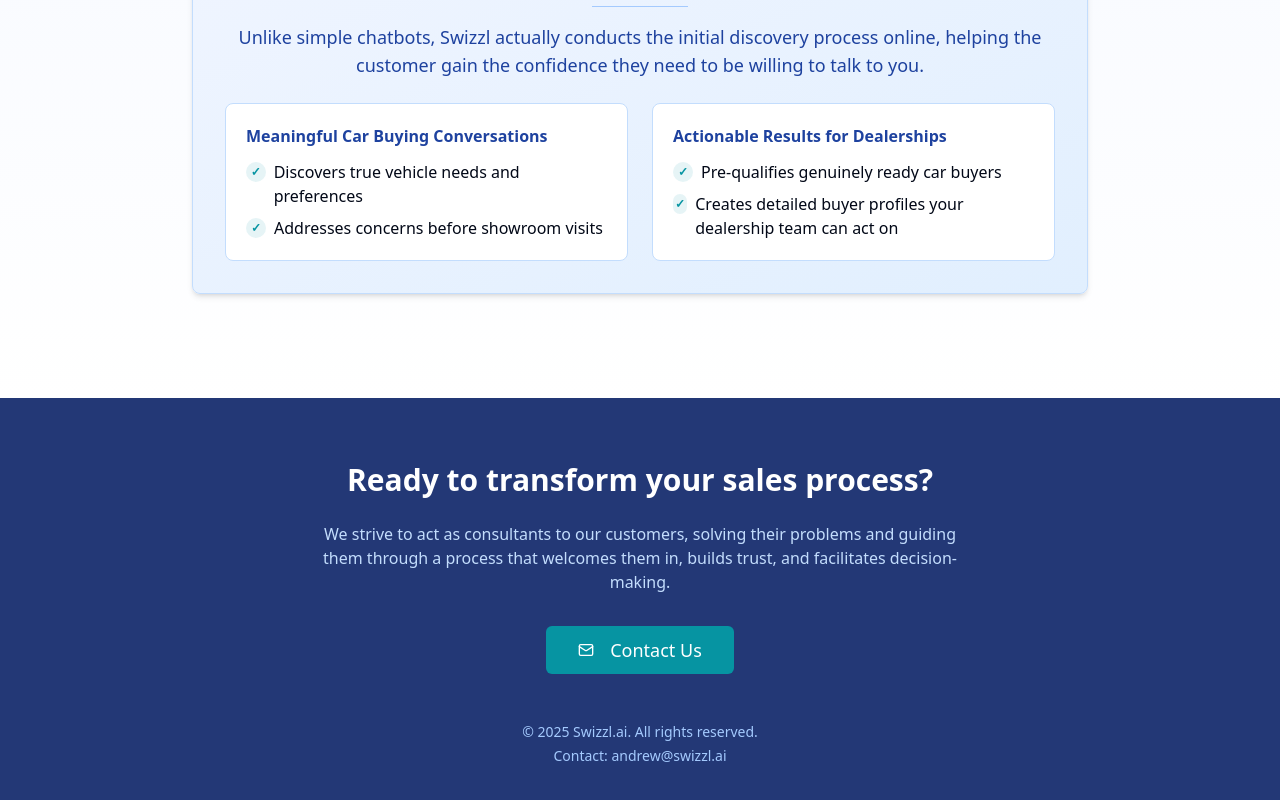
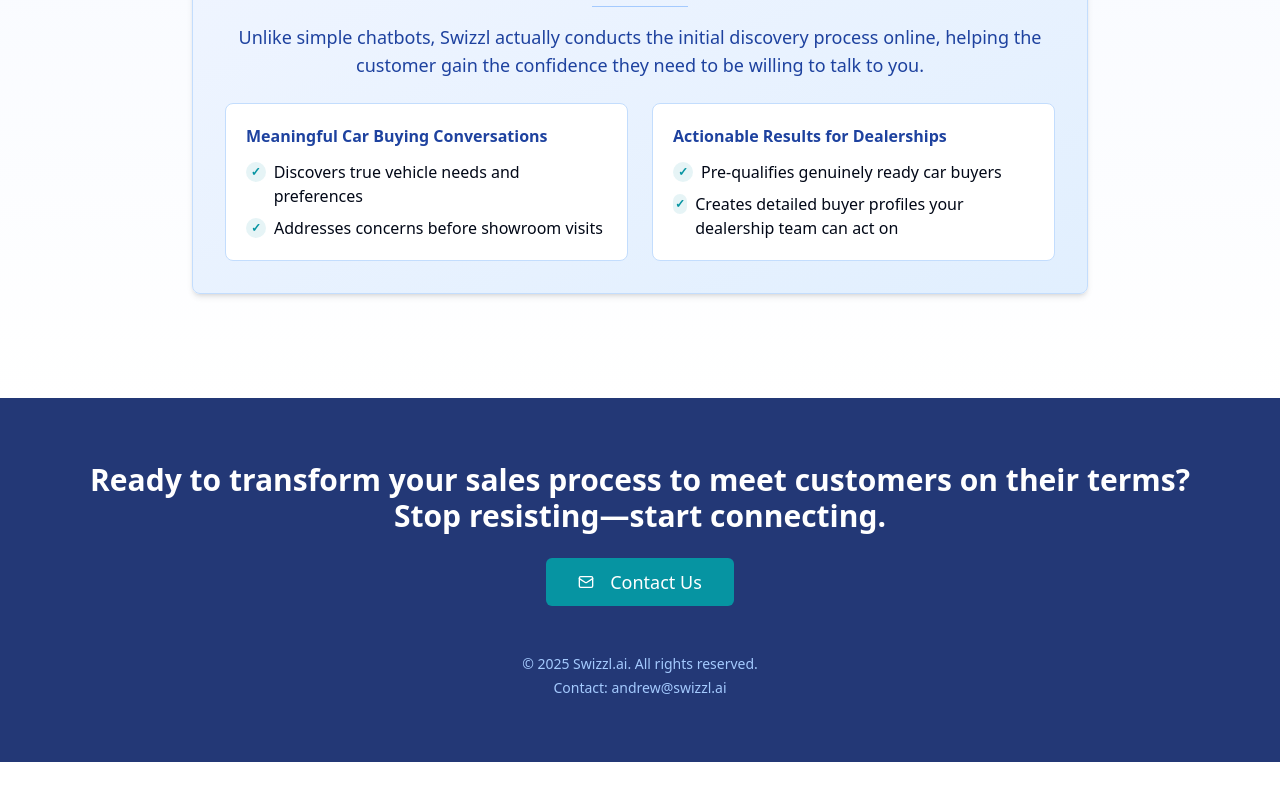
Before and after one commit to davidkrandall/swizzl-car-confidante-71, a React (Vite) app: page / in a window 1280 px wide. Shown: the part 4447-5247 px from the top of the page. After the commit the page ends 5209 px from the top, so only its background shows below. Built offline with nearby package versions, Linux system fonts and the light colour scheme.

Commit message:
Refactor FooterSection content
Update the footer section content to reflect the changes requested in the prompt.

```diff
--- a/src/components/FooterSection.tsx
+++ b/src/components/FooterSection.tsx
@@ -6,10 +6,7 @@ const FooterSection = () => {
   return (
     <footer className="bg-blue-900 text-white py-16 px-4 sm:px-6 lg:px-8">
       <div className="container mx-auto text-center">
-        <h2 className="text-3xl font-bold mb-6">Ready to transform your sales process?</h2>
-        <p className="text-blue-200 mb-8 max-w-2xl mx-auto">
-          We strive to act as consultants to our customers, solving their problems and guiding them through a process that welcomes them in, builds trust, and facilitates decision-making.
-        </p>
+        <h2 className="text-3xl font-bold mb-6">Ready to transform your sales process to meet customers on their terms? Stop resisting—start connecting.</h2>
         <Button className="bg-teal-500 hover:bg-teal-600 text-white text-lg py-6 px-8">
           <Mail className="h-5 w-5 mr-2" />
           <a href="mailto:andrew@swizzl.ai">Contact Us</a>
```
